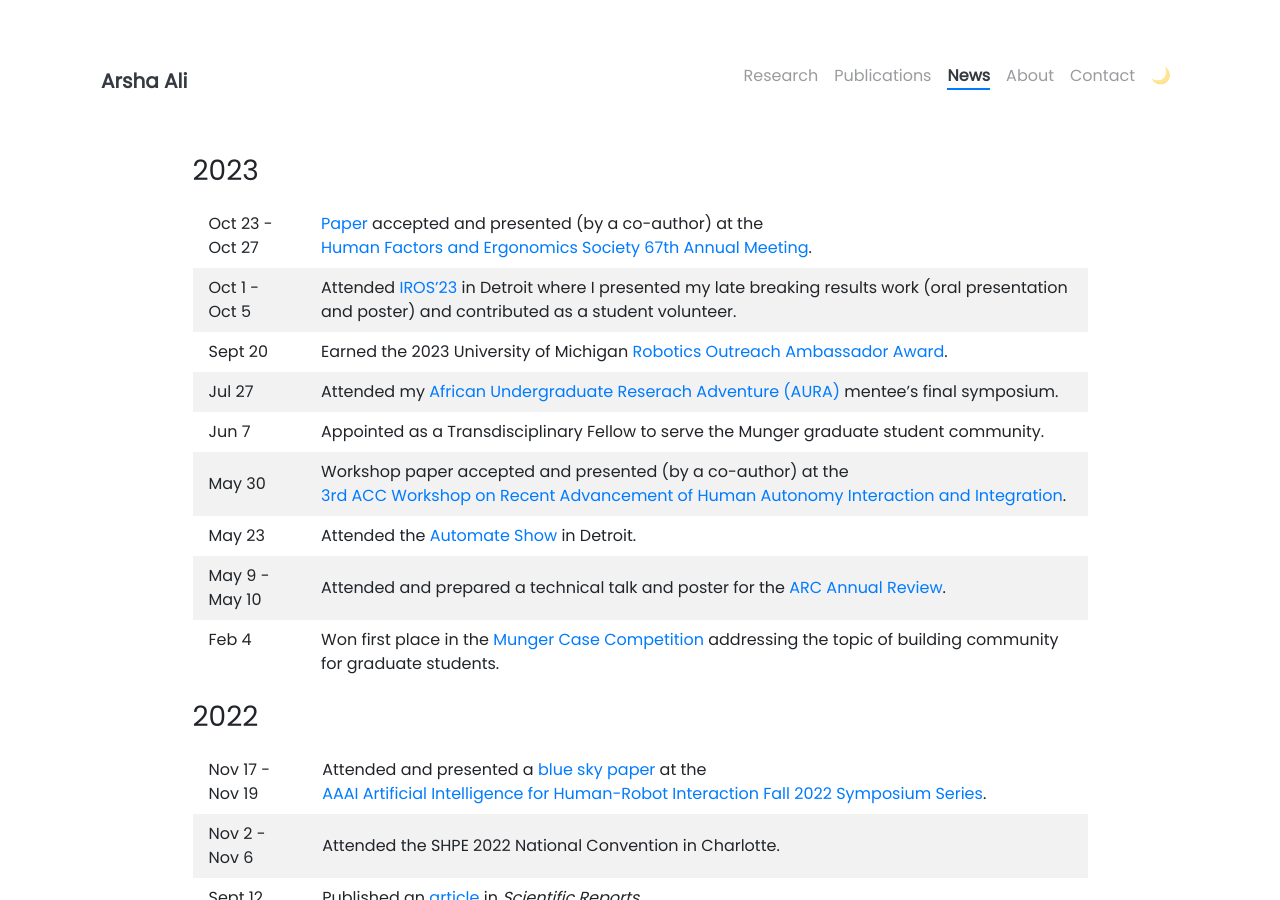
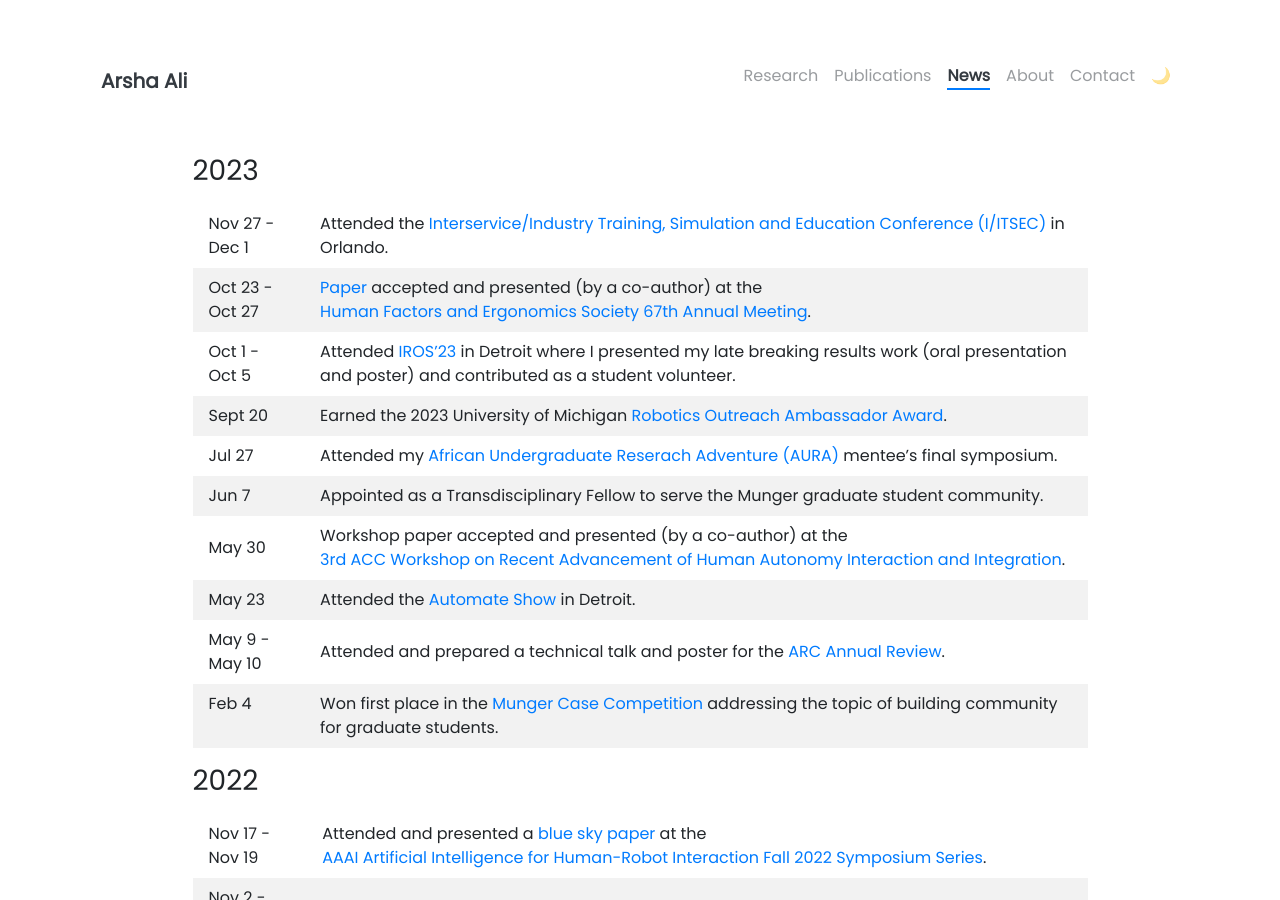
Before and after one commit to arshaali/arshaali.github.io, a Jekyll site: the page built from pages/news.md, in a window 1280 px wide and 900 px high. Built offline with Jekyll 4.4.1, drawn with Linux system fonts in a browser that asks for light colours; nearby versions of some CDN libraries.

Commit message:
Update news.md

```diff
--- a/pages/news.md
+++ b/pages/news.md
@@ -14,6 +14,7 @@ td, th {
 
 ### 2023
 
+Nov 27 - Dec 1 | Attended the [Interservice/Industry Training, Simulation and Education Conference (I/ITSEC)](https://www.iitsec.org/) in Orlando.
 Oct 23 - Oct 27 | [Paper](https://deepblue.lib.umich.edu/bitstream/handle/2027.42/177382/Esterwood%20et%20al.%20HFES_2023.pdf?sequence=1) accepted and presented (by a co-author) at the [Human Factors and Ergonomics Society 67th Annual Meeting](https://www.hfes.org/Events/International-Annual-Meeting).
 Oct 1 - Oct 5 | Attended [IROS'23](https://ieee-iros.org/) in Detroit where I presented my late breaking results work (oral presentation and poster) and contributed as a student volunteer.
 Sept 20 | Earned the 2023 University of Michigan [Robotics Outreach Ambassador Award](https://robotics.umich.edu/2023/celebrating-the-robotics-outreach-ambassadors-of-2023/).
```
